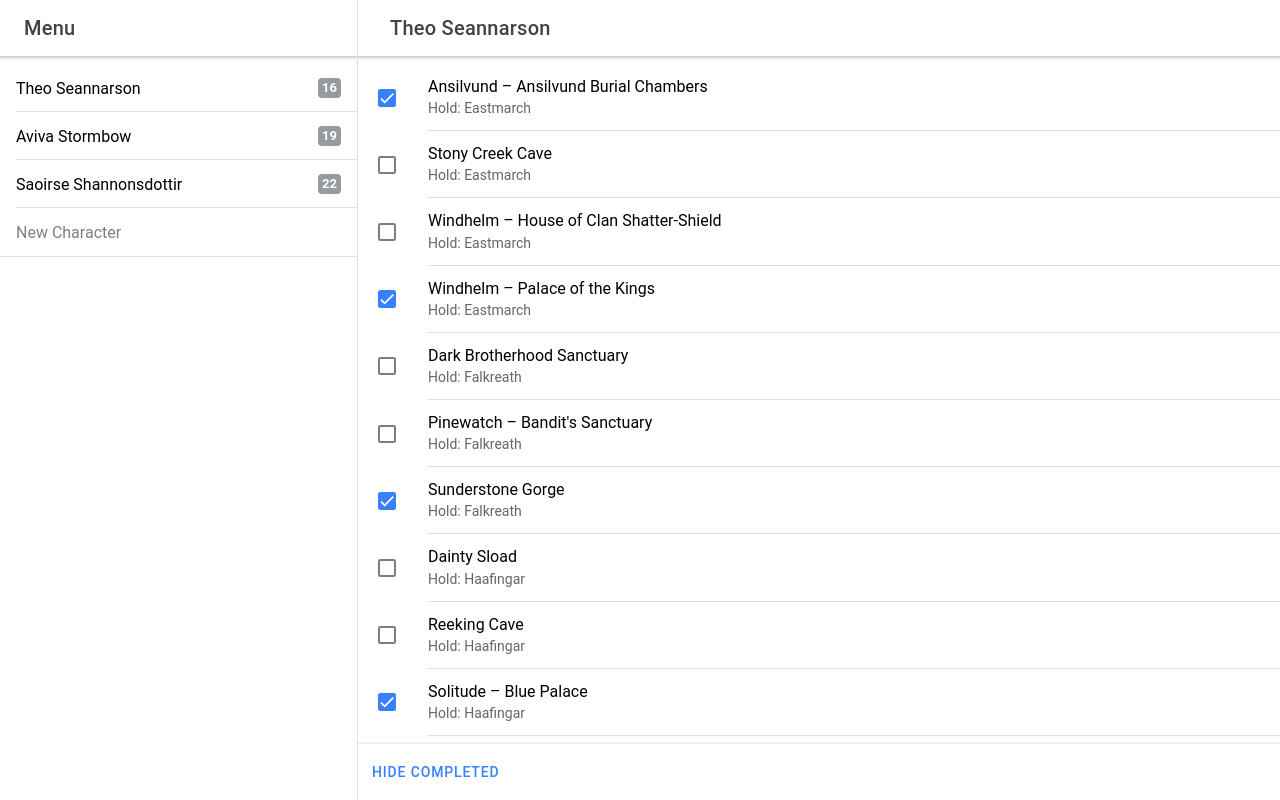
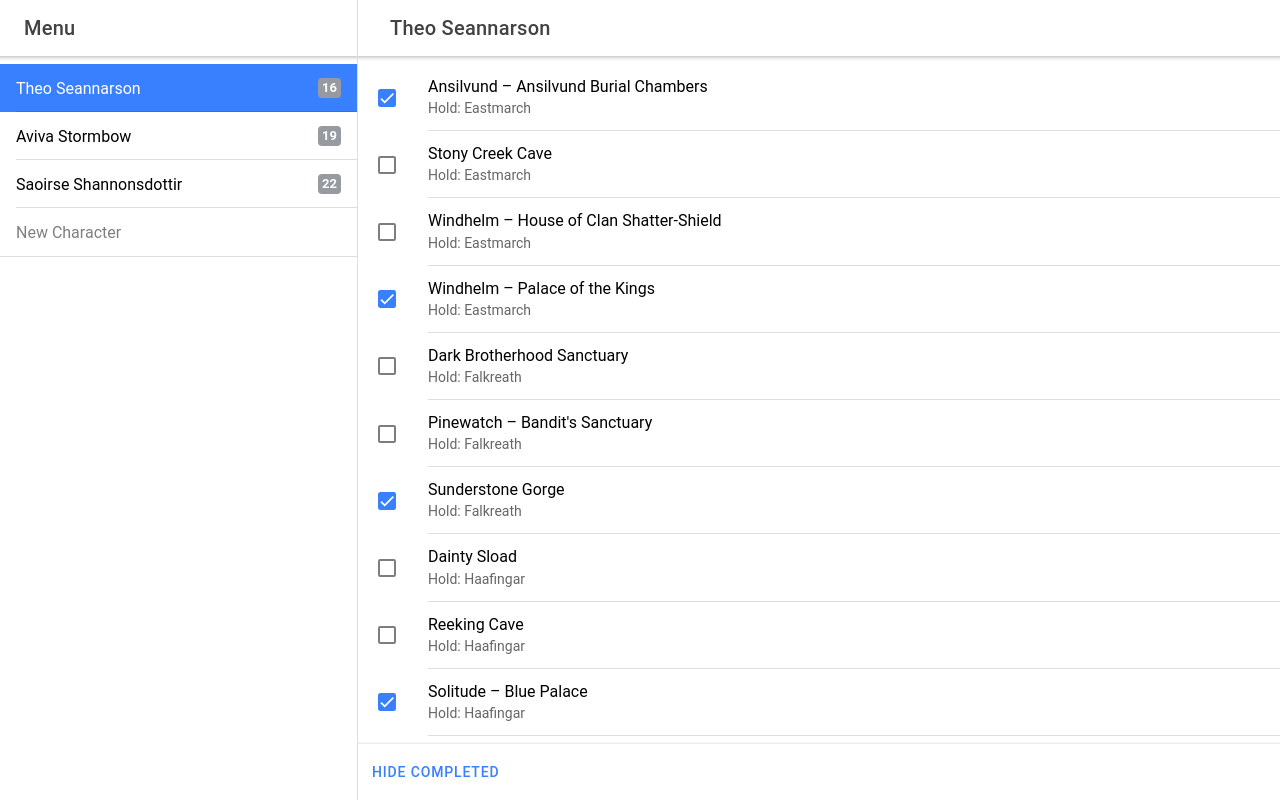
Before and after one commit to Urtrope-Designs/barenziah-tracker-react, a React (Create React App) app: page / in a window 1280 px wide. Built offline with nearby package versions, Linux system fonts and the light colour scheme.

Commit message:
Close #24

```diff
--- a/src/BtrApp.tsx
+++ b/src/BtrApp.tsx
@@ -130,6 +130,7 @@
                     <IonSplitPane contentId="main">
                         <ChecklistSummaryList
                             checklistSummaries={getChecklistSummaries(this.state.userChecklists)}
+                            activeChecklistId={this.state.activeChecklistId}
                             addNewChecklist={this.addNewChecklist}
                             activateChecklist={this.activateChecklist}
                             deleteChecklist={this.deleteChecklist}
--- a/src/components/ChecklistSummaryEntry.tsx
+++ b/src/components/ChecklistSummaryEntry.tsx
@@ -4,12 +4,13 @@
 
 interface ChecklistSummaryEntryProps {
     checklistSummary: ChecklistSummary;
+    isHighlighted: boolean;
     entryClicked(checklistId: string): any;
 }
 
-const ChecklistSummaryEntry: React.FC<ChecklistSummaryEntryProps> = ( {checklistSummary, entryClicked} ) => {
+const ChecklistSummaryEntry: React.FC<ChecklistSummaryEntryProps> = ( {checklistSummary, isHighlighted, entryClicked} ) => {
     return (
-        <IonItem onClick={() => {entryClicked(checklistSummary.checklistId)}} routerDirection="none">
+        <IonItem onClick={() => {entryClicked(checklistSummary.checklistId)}} color={isHighlighted ? 'primary' : undefined} routerDirection="none">
             <IonLabel>{checklistSummary.checklistName}</IonLabel>
             <IonBadge color="medium" slot="end">{checklistSummary.numStonesToFind}</IonBadge>
         </IonItem>
--- a/src/components/ChecklistSummaryList.tsx
+++ b/src/components/ChecklistSummaryList.tsx
@@ -24,6 +24,7 @@
 
 interface ChecklistSummaryListProps extends RouteComponentProps {
   checklistSummaries: ChecklistSummary[];
+  activeChecklistId: string;
   addNewChecklist(checklistName: string): any;
   activateChecklist(checklistId: string): any;
   deleteChecklist(checklistId: string): any;
@@ -88,7 +89,11 @@
               return (
                 <IonItemSliding key={checklistSummaryEntry.checklistId}>
                   <IonMenuToggle autoHide={false}>
-                    <ChecklistSummaryEntry checklistSummary={checklistSummaryEntry} entryClicked={this.props.activateChecklist} />
+                    <ChecklistSummaryEntry
+                      checklistSummary={checklistSummaryEntry}
+                      isHighlighted={this.props.activeChecklistId === checklistSummaryEntry.checklistId}
+                      entryClicked={this.props.activateChecklist}
+                    />
                   </IonMenuToggle>
                   <IonItemOptions>
                     <IonItemOption color="danger" onClick={() => this.confirmDeleteChecklistSummary(checklistSummaryEntry.checklistId)}>
```
